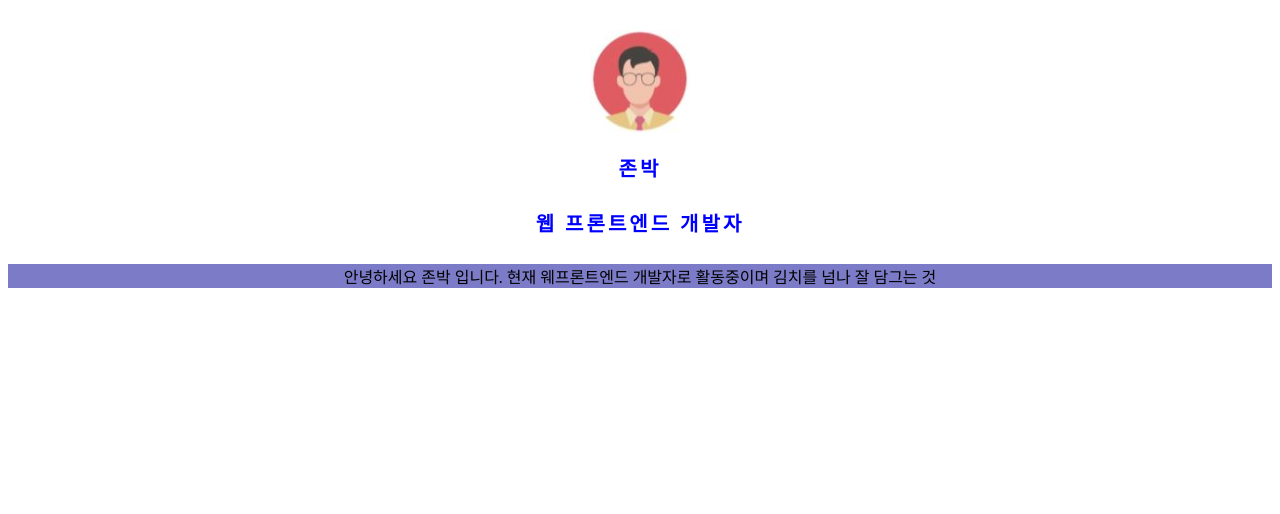
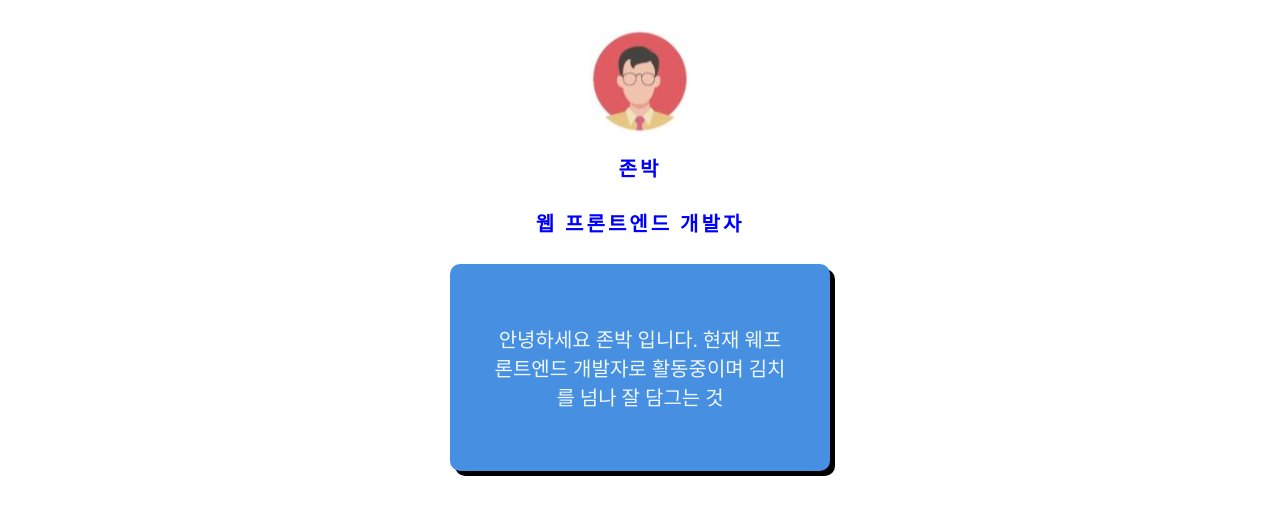
Before and after one commit to Seegeegaja/front-work, a plain HTML site: page profile/profile.html in a window 1280 px wide. Drawn offline with Linux system fonts and the light colour scheme.

Commit message:
이미지

```diff
--- a/profile/css/profile.css
+++ b/profile/css/profile.css
@@ -17,7 +17,17 @@
   font-weight: 600;
 }
 
-p {
+
+.box{
   text-align: center;
-  background-color: rgba(84, 84, 182, 0.767);
+  width: 300px;
+  background-color: rgb(71, 143, 224);
+  padding: 40px;
+  margin: 20px;
+  margin-left: auto;
+  margin-right: auto;
+  font-size: 20px;
+  border-radius: 10px;
+  color: aliceblue;
+  box-shadow: 5px 5px black;
 }
--- a/profile/profile.html
+++ b/profile/profile.html
@@ -12,11 +12,14 @@
     class="profileImage"    alt="프로필이미지">
     <h3 class="title">존박</h3>
     <h4 class="title">웹 프론트엔드 개발자</h4>
+    <div class="box">
       <!-- 본문을 담을 때 p태그 -->
       <p>
         안녕하세요 존박 입니다.
         현재 웨프론트엔드 개발자로 활동중이며
         김치를 넘나 잘 담그는 것
       </p>
+
+    </div>
 </body>
 </html>
```
Lines whose indentation alone changed are shown as unchanged.
